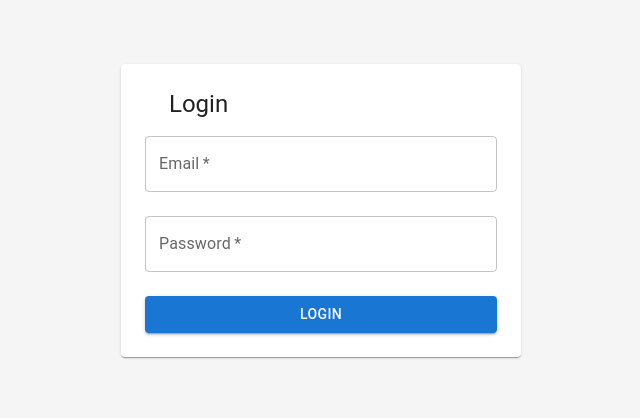
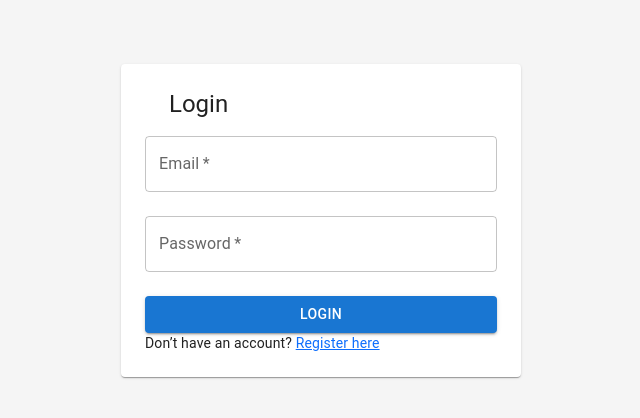
Before and after one commit to H-AJAY/project-management-tool, a React (Create React App) app in the folder project-management-tool-frontend/: page /login in a window 1280 px wide. Shown: the top 418 px of the page, without its empty margins (319-959 px from the left). Built offline with nearby package versions, Linux system fonts and the light colour scheme; some icons are missing.

Commit message:
Updated changes

```diff
--- a/project-management-tool-frontend/src/App.js
+++ b/project-management-tool-frontend/src/App.js
@@ -20,8 +20,8 @@ function App() {
     <AuthProvider>
       <Router>
         <Routes>
+          <Route path="/register" element={<Register />} />
           <Route path="/login" element={<Login />} />
-          <Route path="/register" element={<Register />} />
           <Route
             path="/"
             element={
--- a/project-management-tool-frontend/src/components/Login.js
+++ b/project-management-tool-frontend/src/components/Login.js
@@ -1,6 +1,6 @@
 import React, { useState, useContext } from "react";
 import { AuthContext } from "../context/authContext";
-import { useNavigate } from "react-router-dom";
+import { useNavigate, Link } from "react-router-dom";
 import { Box, TextField, Button, Typography, Paper } from "@mui/material";
 import LockIcon from "@mui/icons-material/Lock";
 
@@ -47,6 +47,9 @@ const Login = () => {
         <Button type="submit" variant="contained" fullWidth sx={{ mt: 2 }}>
           Login
         </Button>
+        <Typography variant="body2">
+            Don’t have an account? <Link to="/register">Register here</Link>
+        </Typography>
       </form>
     </Paper>
   );
--- a/project-management-tool-frontend/src/components/Register.js
+++ b/project-management-tool-frontend/src/components/Register.js
@@ -9,7 +9,7 @@ const Register = () => {
   const navigate = useNavigate();
 
   const [formData, setFormData] = useState({
-    username: "",
+    name: "",
     email: "",
     password: "",
     role: "employee",
@@ -22,7 +22,7 @@ const Register = () => {
   const handleSubmit = async (e) => {
     e.preventDefault();
     try {
-      await register(formData.username, formData.email, formData.password, formData.role);
+      await register(formData.name, formData.email, formData.password, formData.role);
       navigate("/dashboard");
     } catch (err) {
       alert("Registration failed. Please try again.");
--- a/project-management-tool-frontend/src/context/authContext.js
+++ b/project-management-tool-frontend/src/context/authContext.js
@@ -27,7 +27,7 @@ export const AuthProvider = ({ children }) => {
   const register = async (name, email, password, role) => {
     try {
       const res = await axios.post('https://project-management-tool-z7ty.onrender.com/api/auth/register', {
-        name, // ✅ include name
+        name,
         email,
         password,
         role,
@@ -35,6 +35,7 @@ export const AuthProvider = ({ children }) => {
       localStorage.setItem('user', JSON.stringify(res.data));
       setUser(res.data);
     } catch (err) {
+      console.error(err.response?.data || err.message); // Debug info
       throw new Error("Registration failed. Please try again.");
     }
   };
```
